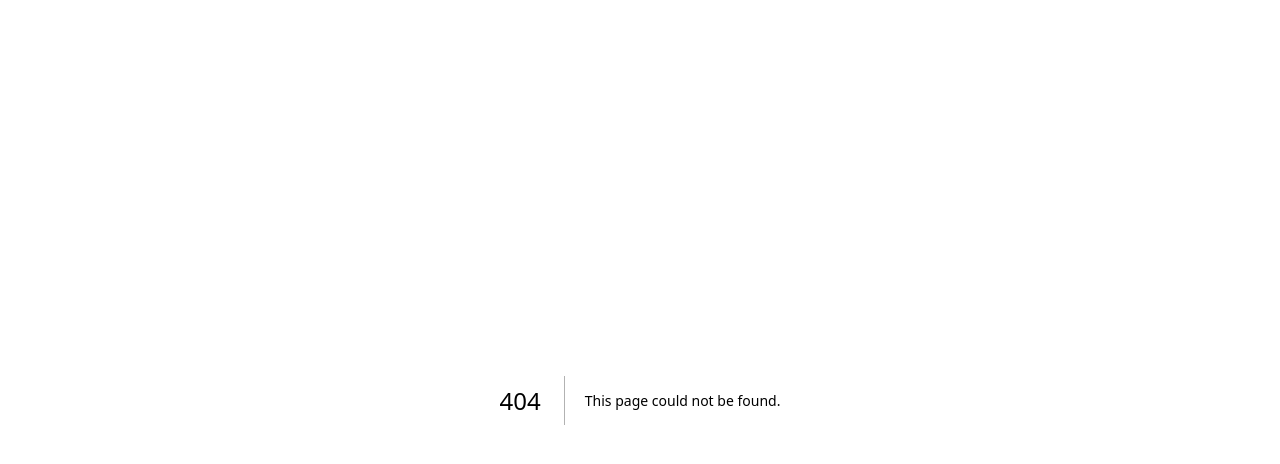
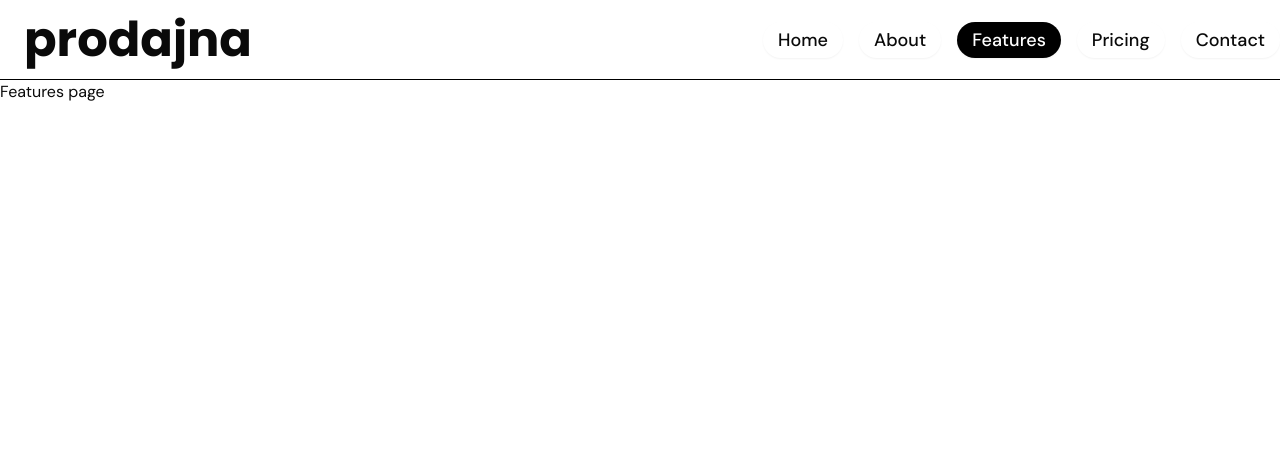
Before and after one commit to narandza/multitenant-ecommerce, a Next.js app: page /features in a window 1280 px wide. Before the commit this address had no page. Shown: the top 464 px of the page. Built offline with nearby package versions, Linux system fonts and the light colour scheme.

Commit message:
build features page placeholder

```diff
--- /dev/null
+++ b/src/app/(home)/(seo-pages)/features/page.tsx
@@ -0,0 +1,5 @@
+const Page = () => {
+  return <div>Features page</div>;
+};
+
+export default Page;
```
